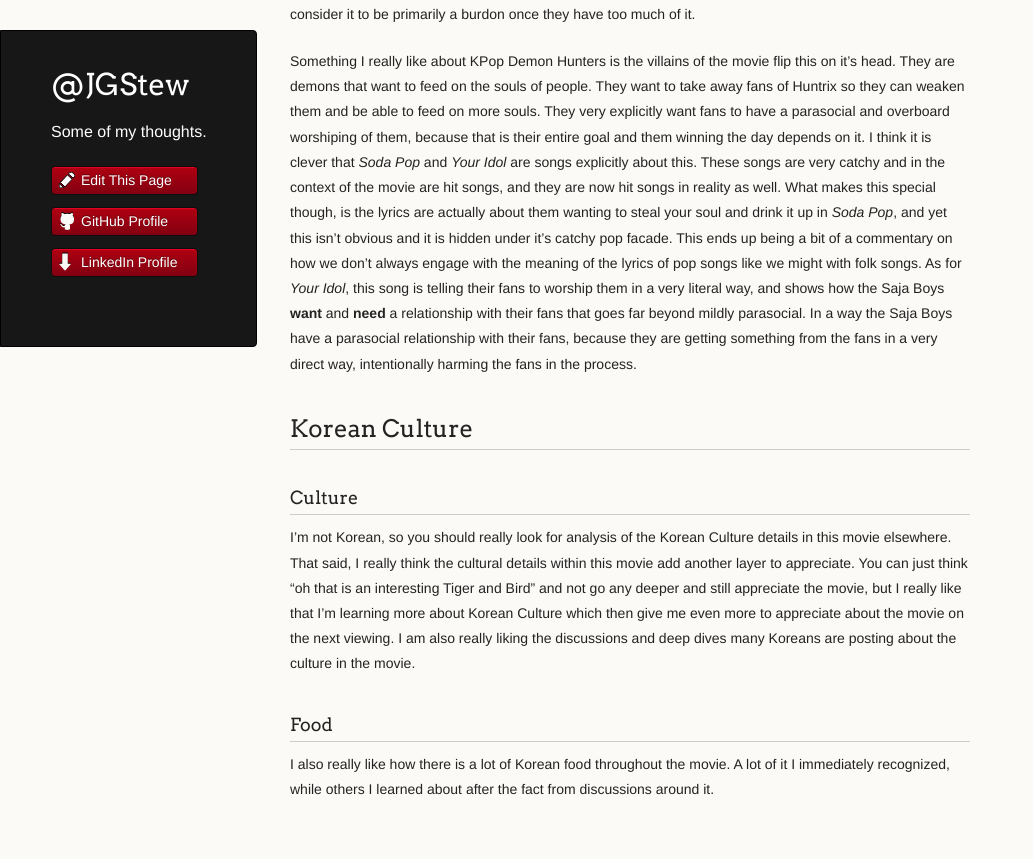
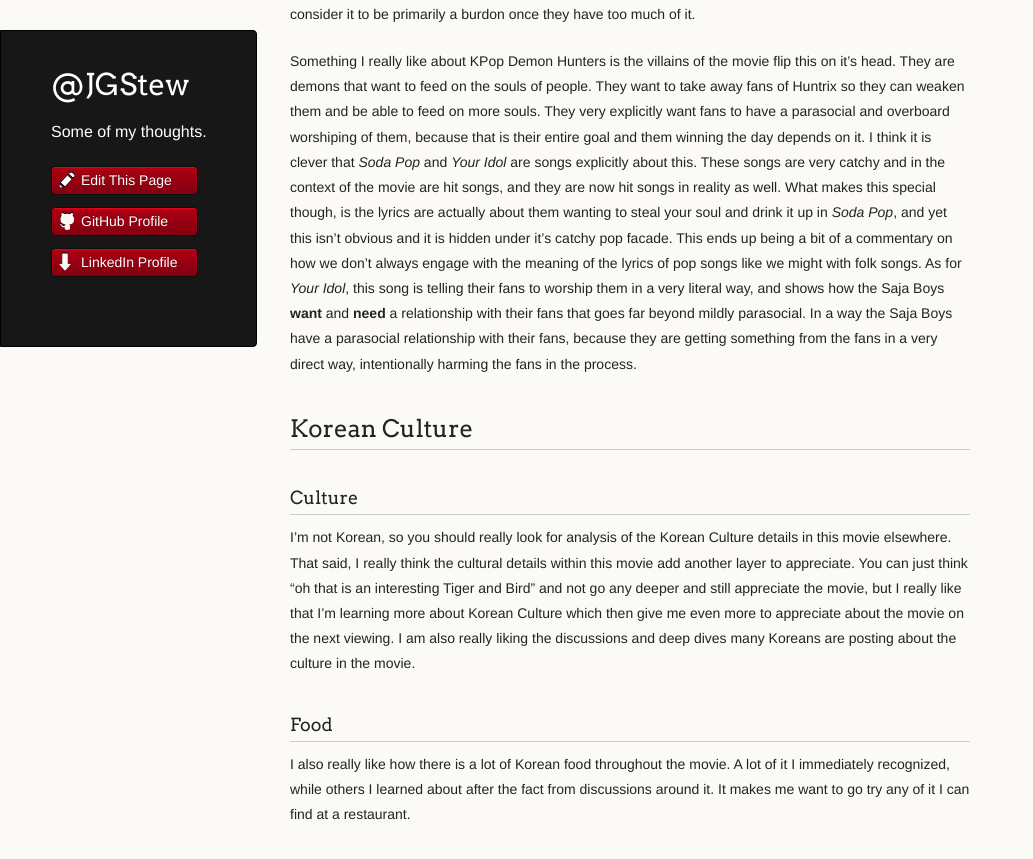
Before and after one commit to jgstew/jgstew.github.io, a Jekyll site: the page built from _posts/2025-09-05-KPop-Demon-Hunters.md, in a window 1280 px wide and 900 px high, scrolled down 1315 px. Shown: the top 859 px of the window, without its empty margins (0-1033 px from the left). Built offline with Jekyll 4.4.1, drawn with Linux system fonts in a browser that asks for light colours; nearby versions of some CDN libraries.

Commit message:
Update 2025-09-05-KPop-Demon-Hunters.md

```diff
--- a/_posts/2025-09-05-KPop-Demon-Hunters.md
+++ b/_posts/2025-09-05-KPop-Demon-Hunters.md
@@ -36,4 +36,4 @@ I'm not Korean, so you should really look for analysis of the Korean Culture det
 
 ### Food
 
-I also really like how there is a lot of Korean food throughout the movie. A lot of it I immediately recognized, while others I learned about after the fact from discussions around it.
+I also really like how there is a lot of Korean food throughout the movie. A lot of it I immediately recognized, while others I learned about after the fact from discussions around it. It makes me want to go try any of it I can find at a restaurant.
```
